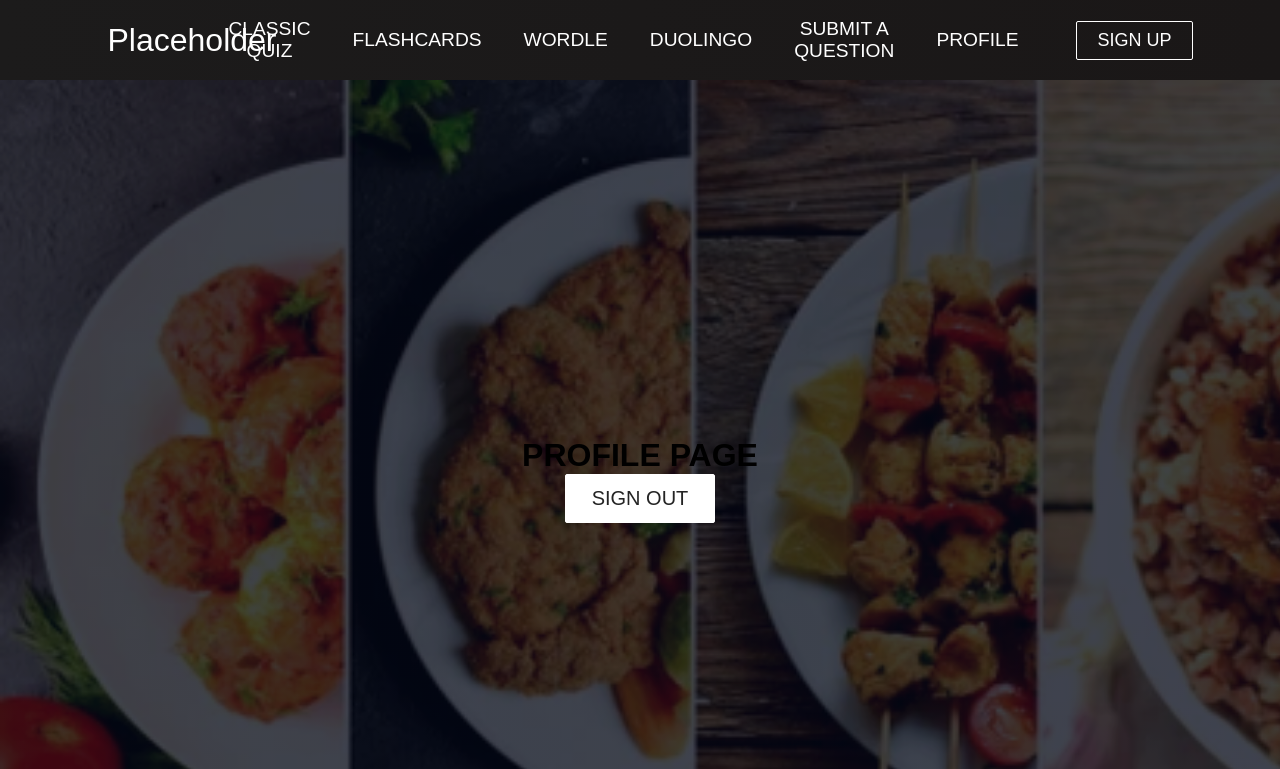
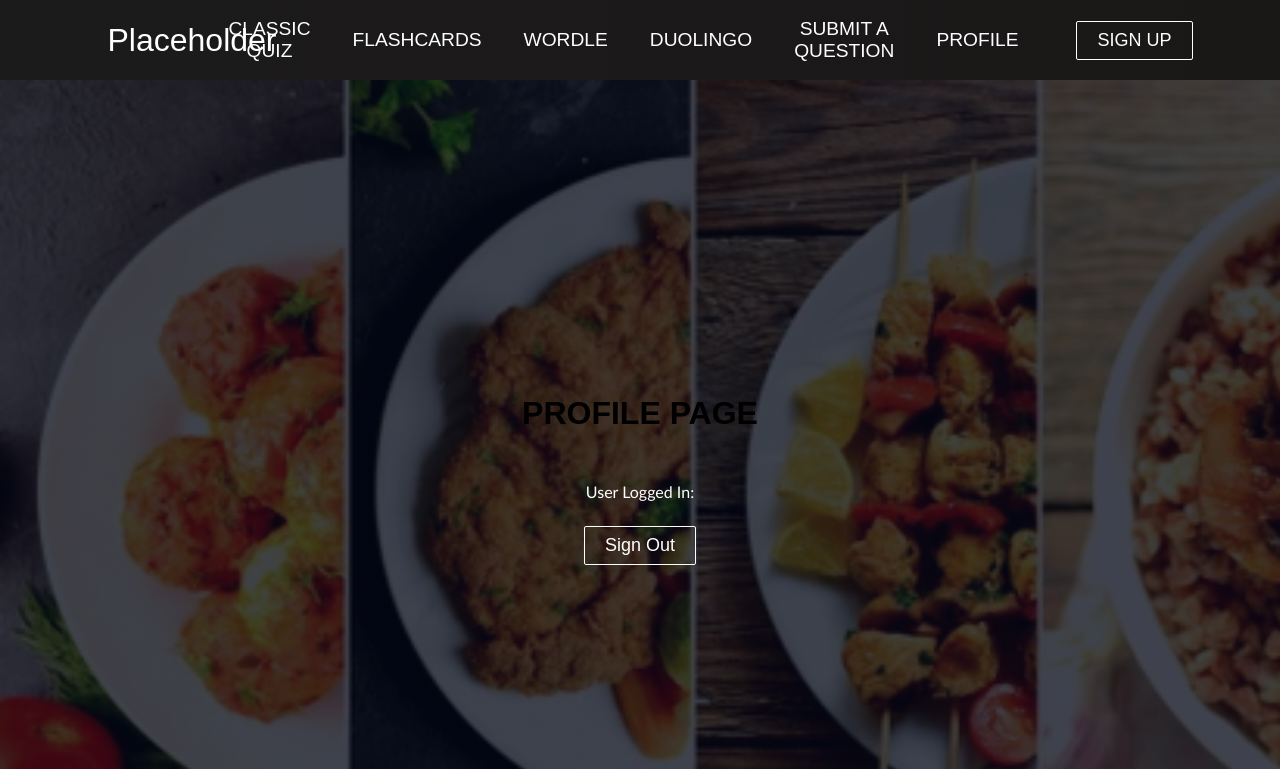
Before and after one commit to Nijzl/novi-eindopdracht-frontend-react-versie2, a React (Create React App) app: page /profile in a window 1280 px wide. Shown: the top 769 px of the page. Built offline with nearby package versions, Linux system fonts and the light colour scheme; no server answers.

Commit message:
Sign up + sign in + sign out + Profile page start

```diff
--- a/src/pages/Profile.js
+++ b/src/pages/Profile.js
@@ -1,46 +1,33 @@
-import React from "react";
+import React, {useEffect, useState} from "react";
 import { getAuth, onAuthStateChanged, signOut } from "firebase/auth";
 import {Link} from "react-router-dom";
 import {Button} from "../components/Button";
+import {auth} from "../FirebaseConfig";
 
 function Profile(){
 
-    const auth = getAuth();
-    onAuthStateChanged(auth, (user) => {
-        if (user) {
-            // User is signed in, see docs for a list of available properties
-            // https://firebase.google.com/docs/reference/js/firebase.User
-            const uid = user.uid;
-            // ...
-        } else {
-            // User is signed out
-            // ...
-        }
-    });
+    useEffect(() => {
+        onAuthStateChanged(auth, (currentUser) => {
+            setUser(currentUser);
+        });
+    })
 
-    signOut(auth).then(() => {
-        // Sign-out successful.
-    }).catch((error) => {
-        // An error happened.
-    });
+    const [user, setUser] = useState({});
 
+    const logout = async () => {
+        await signOut(auth);
+    };
 
     return(
         <div className="login-container">
             <h1> PROFILE PAGE </h1>
-            <section className="login-content">
-                <div className="input-areas">
-                    <form>
-                        <div className="login-btns">
-                            <Link to="/profile" className="btn-mobile">
-                                <Button className='btns' buttonStyle='btn--primary' buttonSize='btn--large' onClick={signOut}>
-                                    SIGN OUT
-                                </Button>
-                            </Link>
-                        </div>
-                    </form>
+                <div className="current-user">
+                    <h4> User Logged In: </h4>
+                    {user?.email}
                 </div>
-            </section>
+                <div className="logout-user">
+                    <Button className='btns' buttonStyle='btn--outline' buttonSize='btn--medium' onClick={logout}> Sign Out </Button>
+                </div>
         </div>
 
         );
--- a/src/pages/SignUp.js
+++ b/src/pages/SignUp.js
@@ -72,7 +72,6 @@ function SignUp(){
                         setRegisterPassword(event.target.value);
                     }}
                 />
-
                 <Button className='btns' buttonStyle='btn--primary' buttonSize='btn--medium' onClick={register}> Create User </Button>
             </div>
             <div className="login-user">
@@ -93,7 +92,6 @@ function SignUp(){
                         setLoginPassword(event.target.value);
                     }}
                 />
-
                 <Button className='btns' buttonStyle='btn--primary' buttonSize='btn--medium' onClick={login}> Login</Button>
             </div>
             <div className="current-user">
```
